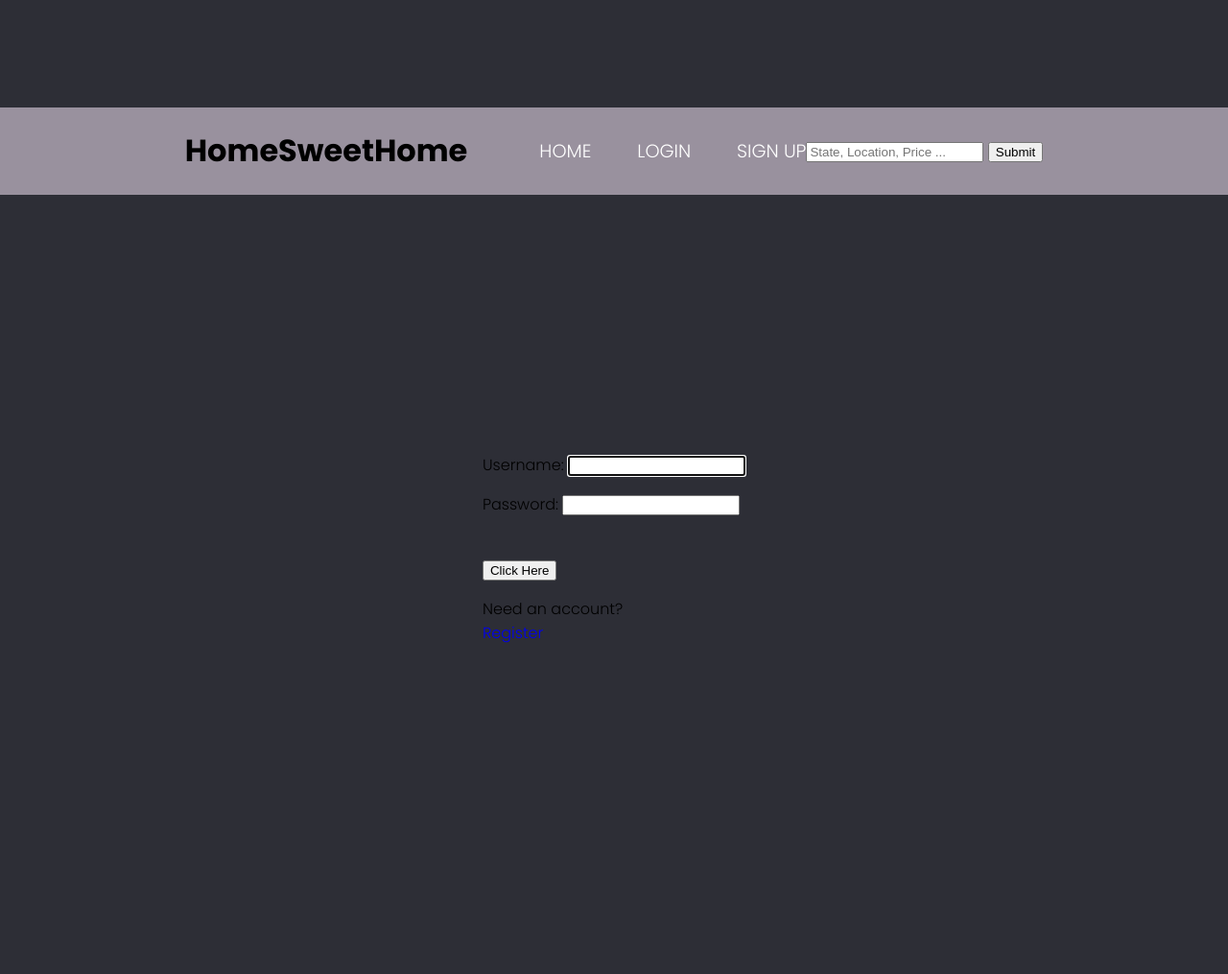
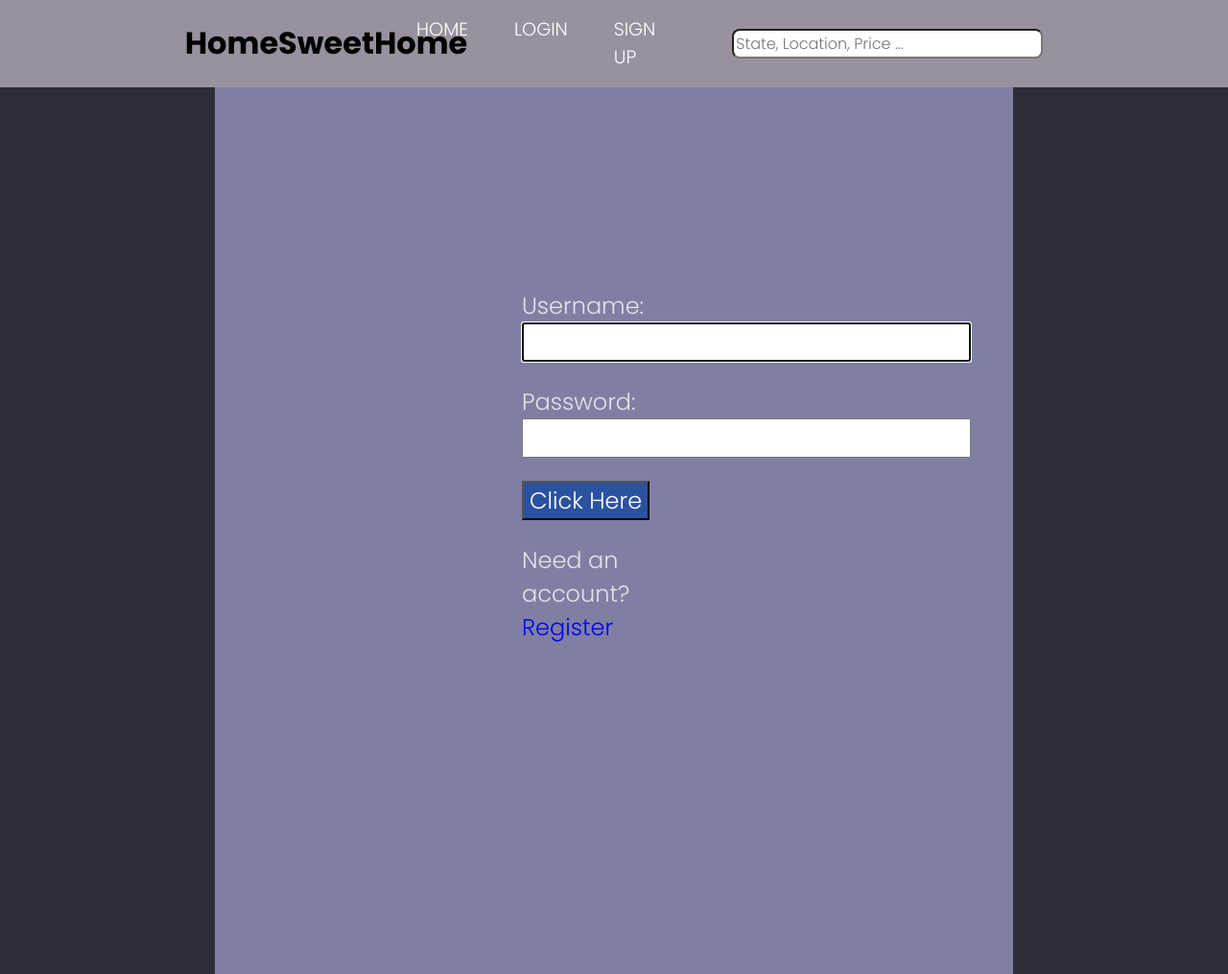
Before and after one commit to ibrahim-ratul/housing-portal-django, a Django app: page /login/ in a window 1280 px wide. Shown: the whole page at 96% size. Before the commit the page ends 670 px from the top, so only its background shows below. Run offline with Django 3.2, Linux system fonts and the light colour scheme.

Commit message:
Final Changes for Presentation

```diff
--- a/static/css/main.css
+++ b/static/css/main.css
@@ -2,7 +2,8 @@
 header {
     background: rgb(153, 145, 158);
     text-align: center;
-    /* position: fixed; */
+    position: fixed;
+    top: 0;
     z-index: 999;
     width: 100%;
 }
@@ -115,9 +116,6 @@ nav a:hover {
 
     nav {
         all: unset;
-        /* this causes issues with Edge, since it's unsupported */
-
-        /* the following lines are not from my video, but add Edge support */
         position: relative;
         text-align: left;
         transition: none;
@@ -125,7 +123,6 @@ nav a:hover {
         background: none;
         top: initial;
         left: initial;
-        /* end Edge support stuff */
 
         grid-column: 3 / 4;
         display: flex;
@@ -175,6 +172,7 @@ body {
 body {
     margin: 0;
     padding: 0;
+    padding-top: 85px;
     height: 100vh;
     display: grid;
     place-items: center;
@@ -198,6 +196,7 @@ a {
     padding: 1rem;
     border-radius: 0.4rem;
     max-width: 33%;
+    /* margin-top: 6em; */
 }
 
 p.title {
@@ -453,3 +452,58 @@ img {
 }
 
 /* DETAIL */
+/* LOGIN */
+.profile-imgs {
+    margin-top: 25%;
+}
+
+.search input {
+    font-size: 1rem;
+    font: inherit;
+    margin-left: 5rem;
+    border-radius: 0.5rem;
+}
+
+.login {
+    padding: 15% 25% 25%;
+    width: 15%;
+    /* height: 5%; */
+    background-color: rgb(127, 127, 164);
+    color: #e3e4ea;
+    font-size: 1.5rem;
+}
+
+.login input {
+    font: inherit;
+}
+
+.login .btn {
+    cursor: pointer;
+    color: #fff;
+    background: #2b52a0;
+    font: inherit;
+}
+
+.register {
+    padding: 15% 25% 25%;
+    width: 10%;
+    /* height: %; */
+    background-color: rgb(127, 127, 164);
+    color: #e3e4ea;
+    font-size: 1.5rem;
+}
+
+.rent {
+    color: #e3e4ea;
+}
+
+.register input {
+    font: inherit;
+}
+
+.register .btn {
+    cursor: pointer;
+    color: #fff;
+    background: #2b52a0;
+    font: inherit;
+}
--- a/templates/accounts/login.html
+++ b/templates/accounts/login.html
@@ -3,14 +3,13 @@
 {% block content %}
 
 {% if not request.user.is_authenticated %}
-<div style="margin-top:30px">
+<div class="login">
     <form action="." method="POST">
         {% csrf_token %}
         {{ form.as_p }}
-        <button style="margin-top:30px" type="submit">Click Here</button>
+        <button class="btn" type="submit">Click Here</button>
     </form>
     <p>Need an account? <a href="/register">Register</a></p>
-
 </div>
 {% else %}
 <p>You're already logged in. Would you like to <a href="/logout/">logout?</a> </p>
--- a/templates/accounts/logout.html
+++ b/templates/accounts/logout.html
@@ -3,11 +3,11 @@
 {% block content %}
 
 {% if request.user.is_authenticated %}
-<div style="margin-top:30px">
+<div class="login">
     <form method="POST">
         {% csrf_token %}
         <p>Are you sure you want to logout?</p>
-        <button style="margin-top:30px" type="submit">Logout</button>
+        <button class="btn">Logout</button>
     </form>
 </div>
 {% else %}
--- a/templates/accounts/register.html
+++ b/templates/accounts/register.html
@@ -3,11 +3,11 @@
 {% block content %}
 
 {% if not request.user.is_authenticated %}
-<div style="margin-top:30px">
+<div class="register">
     <form action="." method="POST">
         {% csrf_token %}
         {{ form.as_p }}
-        <button style="margin-top:30px" type="submit">Register</button>
+        <button class="btn" type="submit">Register</button>
     </form>
     <p>Already have an account? <a href="/login">Login</a></p>
 </div>
--- a/templates/base.html
+++ b/templates/base.html
@@ -34,29 +34,15 @@
                 <li><a href="{% url 'register' %}">Sign Up</a></li>
                 {% endif %}
             </ul>
-            <form action="house/" method="GET">
+            <form class='search' action="house/" method="GET">
                 <input type="text" name="q" placeholder="State, Location, Price ...">
-                <input type="submit">
+                <!-- <input type="submit"> -->
             </form>
         </nav>
         <label for="nav-toggle" class="nav-toggle-label">
             <span></span>
         </label>
     </header>
-    <!-- <nav>
-        <a href="{% url 'home' %}">Home</a>
-        {% if user.is_authenticated %}
-        <a href="{% url 'profile' %}">Profile</a>
-        {% if user.is_owner %}
-        <a href="{% url 'house-create' %}">Create</a>
-        {% endif %}
-        <a href="{% url 'logout' %}">Logout</a>
-        {% else %}
-        <a href="{% url 'login' %}">Login</a>
-        <a href="{% url 'register' %}">Sign Up</a>
-        {% endif %}
-    </nav> -->
-
     {% block content %}
     {% endblock content%}
 </body>
--- a/templates/home.html
+++ b/templates/home.html
@@ -1,7 +1,6 @@
 {% extends "base.html" %}
 
 {% block content %}
-<h1>Welcome to the homepage of our awesome site</h1>
 {% for object in object_list %}
 <div class="container">
     <a href="/house/{{object.slug}}">
@@ -15,4 +14,4 @@
 </div>
 
 {% endfor %}
-{% endblock %}
+{% endblock content %}
```
Also changed, not shown: templates/accounts/profile.html (+41 -22 lines), templates/house/search.html (+11 -15 lines), templates/rent/detail.html (+5 -4 lines), media/profile_pics/John_Doe.jpg (added).
